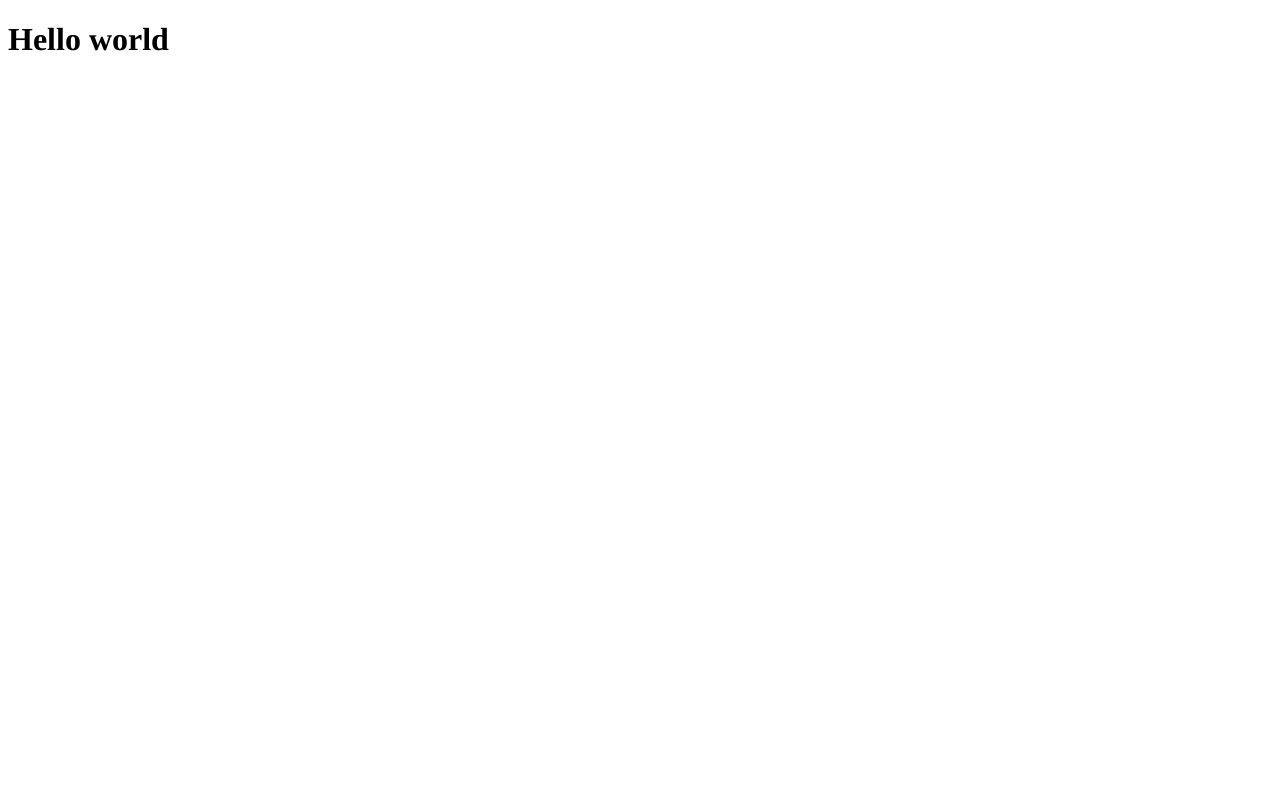
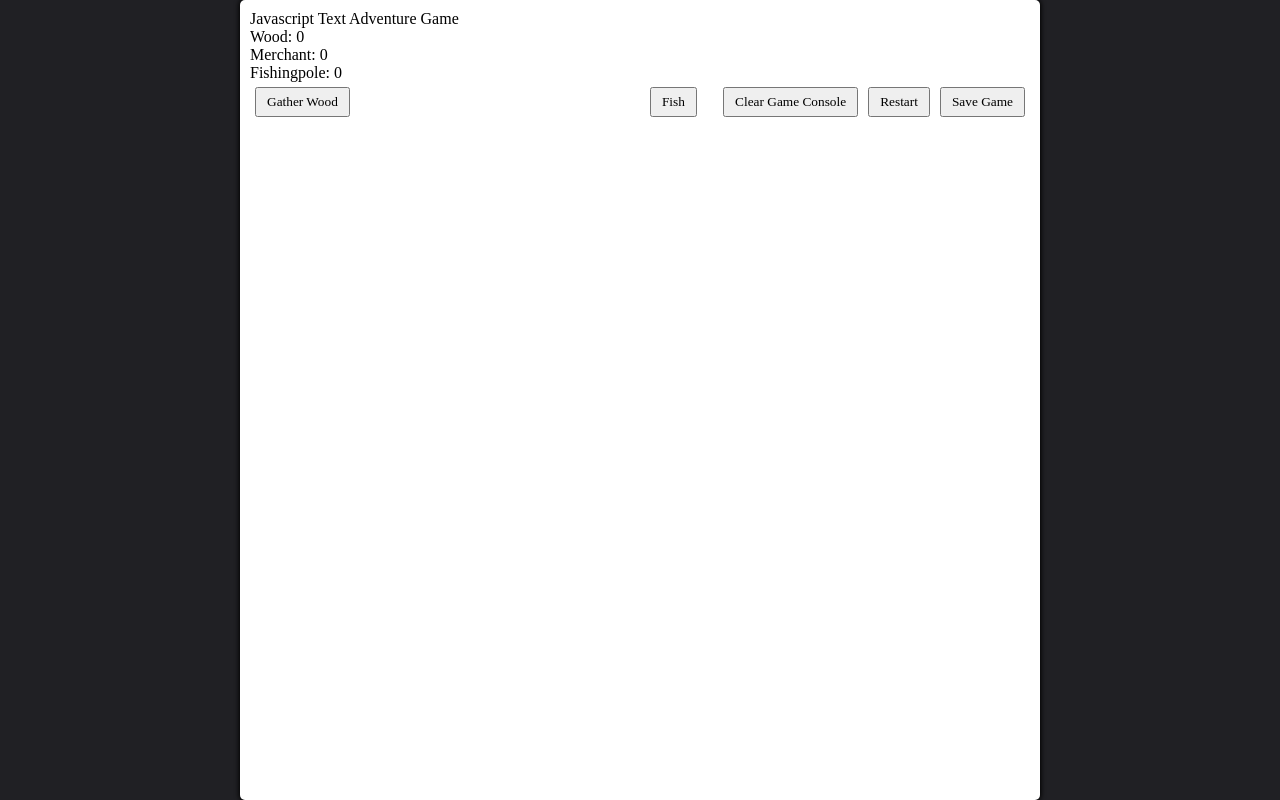
Before and after one commit to oldWaffle/JS, a plain HTML site: page index.html in a window 1280 px wide. Drawn offline with Linux system fonts and the light colour scheme.

Commit message:
Update index.html

```diff
--- a/index.html
+++ b/index.html
@@ -1,18 +1,29 @@
 <!DOCTYPE html>
-<html>
+<html lang="en">
 <head>
-<!-- HTML Codes by Quackit.com -->
-<title>
-</title>
-<meta name="viewport" content="width=device-width, initial-scale=1">
-<style>
-body {background-color:#ffffff;background-repeat:no-repeat;background-position:top left;background-attachment:fixed;}
-h1{font-family:Times, serif;color:#000000;background-color:#ffffff;}
-p {font-family:Georgia, serif;font-size:14px;font-style:normal;font-weight:normal;color:#000000;background-color:#ffffff;}
-</style>
+    <meta charset="UTF-8">
+    <meta name="viewport" content="width=device-width, initial-scale=1.0">
+    <meta http-equiv="X-UA-Compatible" content="ie=edge">
+    <link href="styles.css" rel="stylesheet">
+    <script defer src="game.js"></script>
+    <script defer src="resources.js"></script>
+    <script src="saveInfo.js"></script>
+    <title>JS Text Adventure Game</title>
 </head>
 <body>
-<h1>Hello world</h1>
-<p></p>
+    <div class="container">
+        <div id="text">Text</div>
+        <button id="woodGatherButton" onclick="gatherWood()" class="buttonClass">Gather Wood</button>
+        <button id="merchantButton" onclick="merchant()" class="buttonClass">Trade with Merchant</button>
+        <button id="buyFishingPole" onclick="fishingPole()" class="buttonClass">Buy a Fishing Pole? 30 Wood</button>
+        <button id="fishing" onclick="" class="buttonClass">Fish</button>
+
+        <button id="saveButton" onclick="saveGame()" class="saveButtonClass">Save Game</button>
+        <button id="restartButton" onclick="restart()" class="saveButtonClass">Restart</button>
+        <button id="clearGameConsole" onclick="clearGameConsole()" class="saveButtonClass">Clear Game Console</button>
+        <div class="gameConsoleClass" id="gameEventText">gameEventText</div>
+    </div>
+
+
 </body>
 </html>
```
